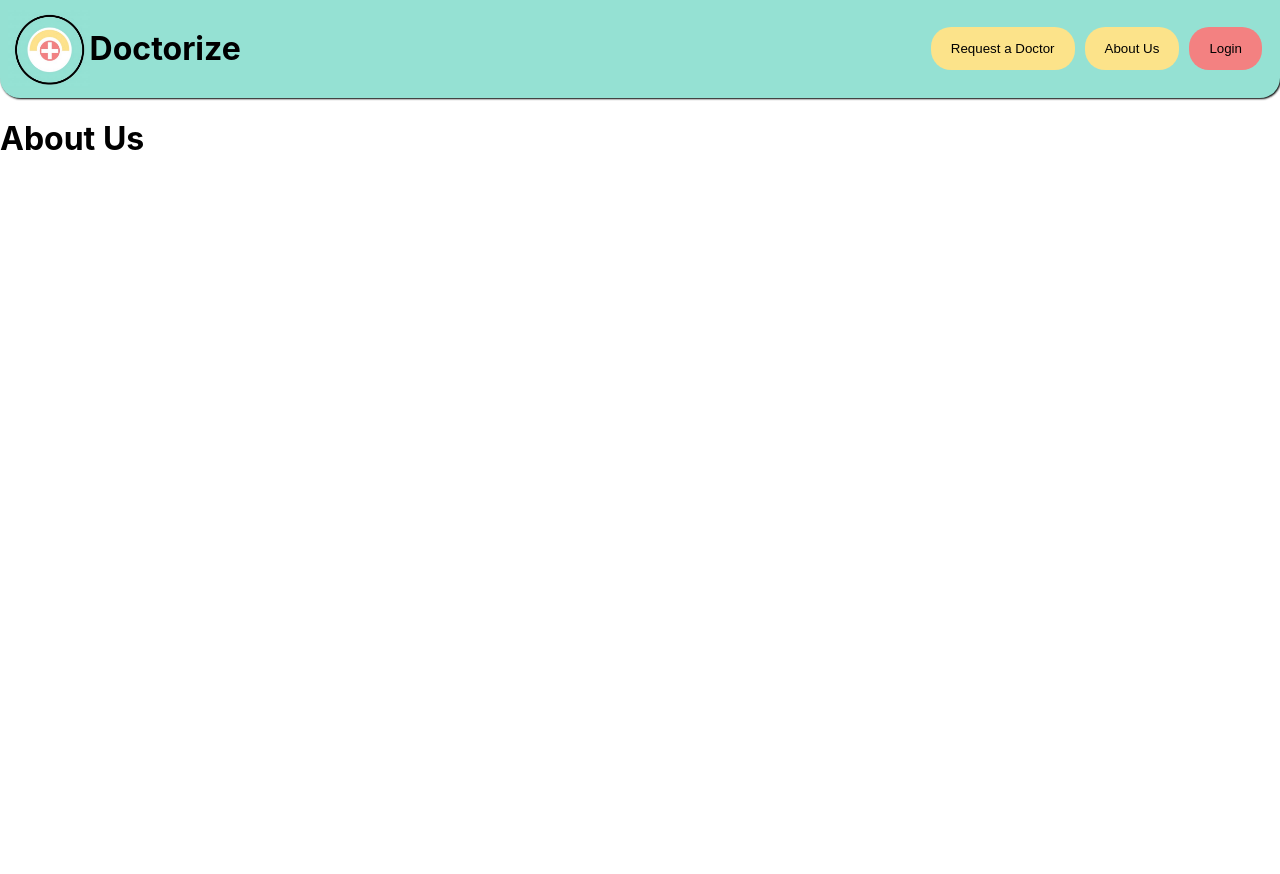
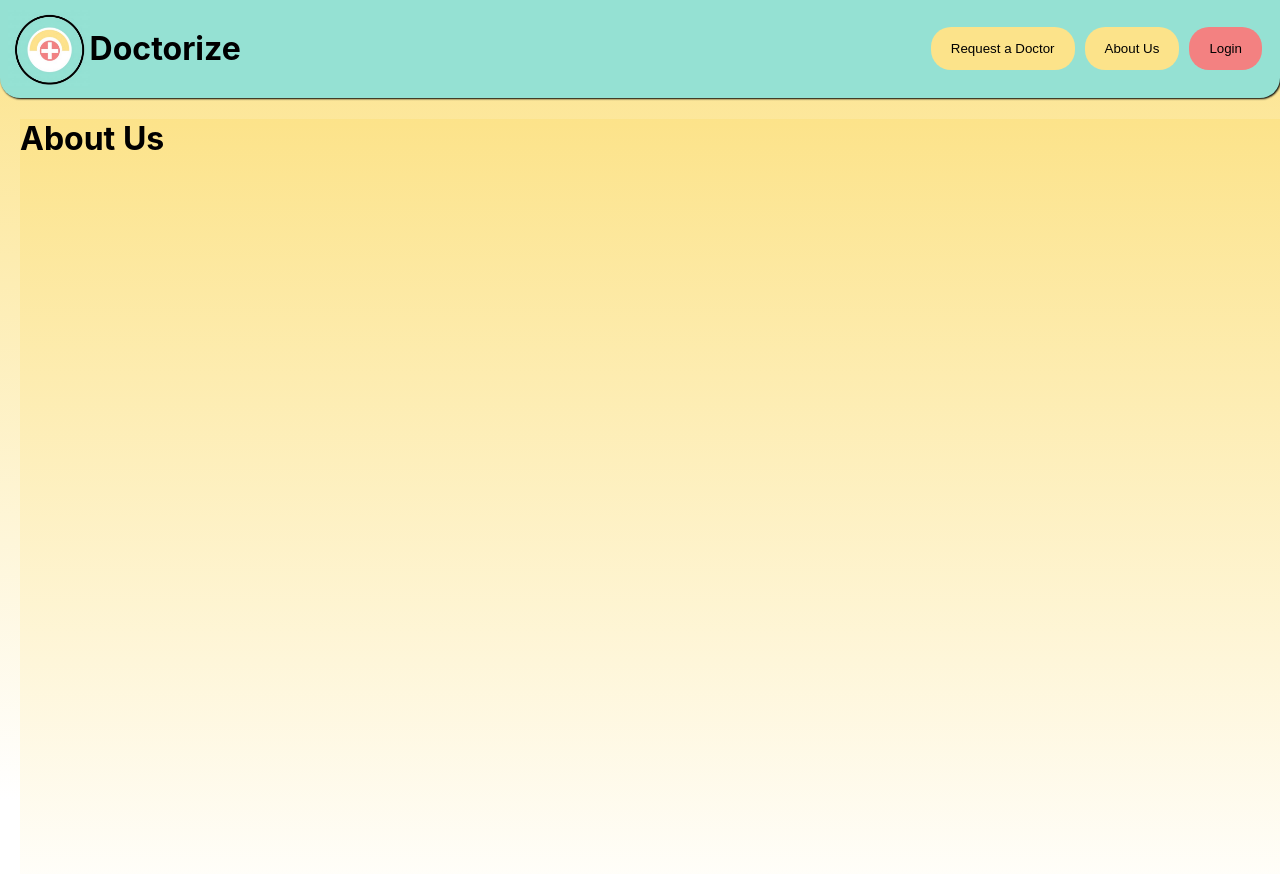
Before and after one commit to Docterize-AI/doctorize-frontend, a Next.js app: page /about in a window 1280 px wide. Shown: the top 874 px of the page. Before the commit the page ends 800 px from the top, so only its background shows below. Built offline with nearby package versions, Linux system fonts and the light colour scheme.

Commit message:
finished about us page

```diff
--- a/pages/about.js
+++ b/pages/about.js
@@ -1,10 +1,13 @@
 import { Header } from './components/header';
+import styles from '../styles/About.module.css';
 
 export default function About() {
     return (
-        <div>
+        <div className={styles.main}>
             <Header />
-            <h1>About Us</h1>
+            <div className={`${styles.content} ${styles.main}`}>
+                <h1>About Us</h1>
+            </div>
         </div>
     );
 }
--- /dev/null
+++ b/styles/About.module.css
@@ -0,0 +1,9 @@
+.content {
+    margin-left: 20px;
+}
+
+.main {
+    background-image: linear-gradient(#FCE38A, #FFFFFF);
+    height: 100vh;
+    width: 100%;
+}
```
